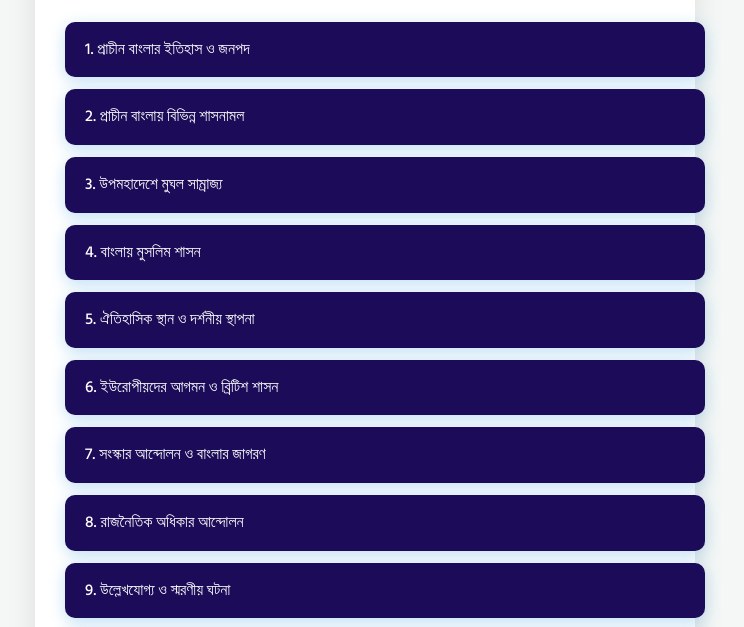
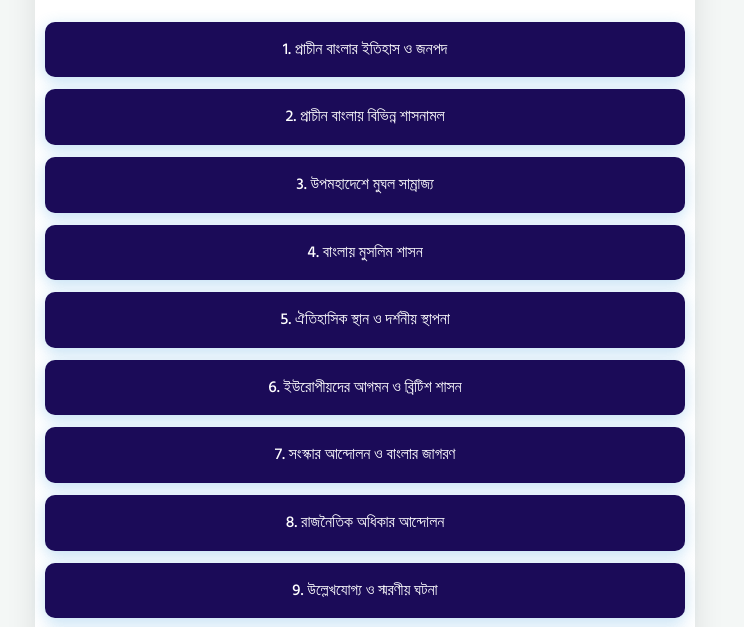
Before and after one commit to medicalprostuti/onugk, a plain HTML site: page index.html in a window 1280 px wide. Shown: the part 166-793 px from the top of the page, without its empty margins (275-1019 px from the left). Drawn offline with Linux system fonts and the light colour scheme.

Commit message:
Update index.html

```diff
--- a/index.html
+++ b/index.html
@@ -26,6 +26,11 @@
         padding: 25px 30px;
         border-radius: 15px;
         box-shadow: 0 10px 30px rgba(0, 0, 0, 0.1);
+
+        /* New Flexbox properties for centering */
+        display: flex;
+        flex-direction: column;
+        align-items: center;
       }
 
       h1 {
@@ -33,6 +38,7 @@
         color: #2c3e50;
         margin-bottom: 25px;
         font-size: 2.2em;
+        width: 100%; /* Ensure the heading takes full width for proper alignment */
       }
 
       .topic-button {
@@ -46,7 +52,7 @@
         cursor: pointer;
         border-radius: 10px;
         width: 100%;
-        text-align: left;
+        text-align: center; /* This centers the text within the button */
         margin-bottom: 12px;
         text-decoration: none;
         transition: background-color 0.3s ease, transform 0.2s ease;
@@ -65,7 +71,7 @@
 
   <body>
     <div class="subject-container" id="subject-menu">
-      <h1>বাংলাদেশ বিষয়াবলি</h1>
+      <h1>বাংলাদেশ বিষয়াবলি</h1>
     </div>
 
     <script>
```
